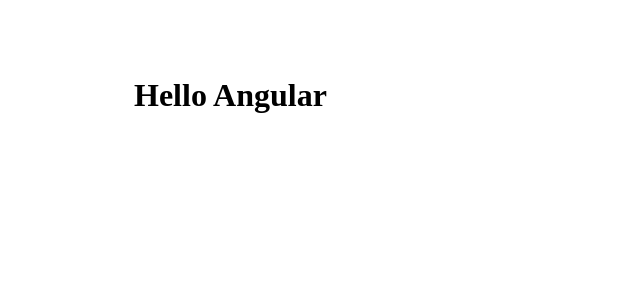
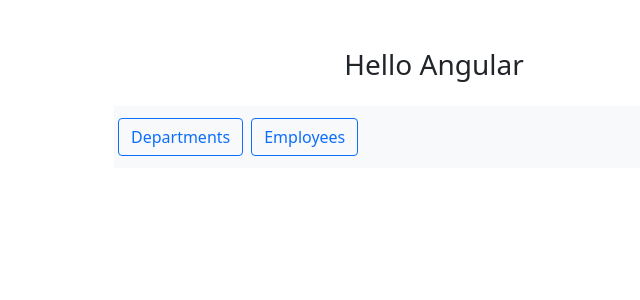
Before and after one commit to i-moonlight/Employee_Management_Portal, an Angular app in the folder WebClient/: page / in a window 1280 px wide. Shown: the top 300 px of the page, without its empty margins (206-846 px from the left). Built offline with nearby package versions, Linux system fonts and the light colour scheme.

Commit message:
feat(client): menu navigation

```diff
--- a/WebClient/src/app/app.component.css
+++ b/WebClient/src/app/app.component.css
@@ -1,9 +1,20 @@
 .card-container {
   padding-top: 3rem;
-  width: 600px;
+  width: 50%;
   margin: 0 auto;
 }
 
 h1 {
   margin-bottom: 1rem;
 }
+
+h3 {
+  display: flex;
+  justify-content: center;
+  margin-bottom: 1.5rem;
+}
+
+h5 {
+  display: flex;
+  justify-content: center;
+}
--- a/WebClient/src/app/app.component.html
+++ b/WebClient/src/app/app.component.html
@@ -1,4 +1,14 @@
 <div class="card-container">
-  <h1>{{appTitle}}</h1>
+  <h3>{{appTitle}}</h3>
+  <nav class="navbar navbar-expand-sm bg-light navbar-dark">
+    <ul class="navbar-nav">
+      <li class="nav-item">
+        <button routerLink="department" class="m-1 btn btn-light btn-outline-primary" Button>Departments</button>
+      </li>
+      <li class="nav-item">
+        <button routerLink="employee" class="m-1 btn btn-light btn-outline-primary" Button>Employees</button>
+      </li>
+    </ul>
+  </nav>
   <router-outlet></router-outlet>
 </div>
--- a/WebClient/src/index.html
+++ b/WebClient/src/index.html
@@ -2,6 +2,9 @@
 <html lang="en">
 <head>
   <meta charset="utf-8">
+  <link href="https://cdn.jsdelivr.net/npm/bootstrap@5.0.1/dist/css/bootstrap.min.css" rel="stylesheet"
+        integrity="sha384-+0n0xVW2eSR5OomGNYDnhzAbDsOXxcvSN1TPprVMTNDbiYZCxYbOOl7+AMvyTG2x"
+        crossorigin="anonymous">
   <title>WebClient</title>
   <base href="/">
   <meta name="viewport" content="width=device-width, initial-scale=1">
@@ -9,5 +12,8 @@
 </head>
 <body>
   <app-root></app-root>
+  <script src="https://cdn.jsdelivr.net/npm/bootstrap@5.0.1/dist/js/bootstrap.min.js"
+          integrity="sha384-Atwg2Pkwv9vp0ygtn1JAojH0nYbwNJLPhwyoVbhoPwBhjQPR5VtM2+xf0Uwh9KtT"
+          crossorigin="anonymous"></script>
 </body>
 </html>
```
